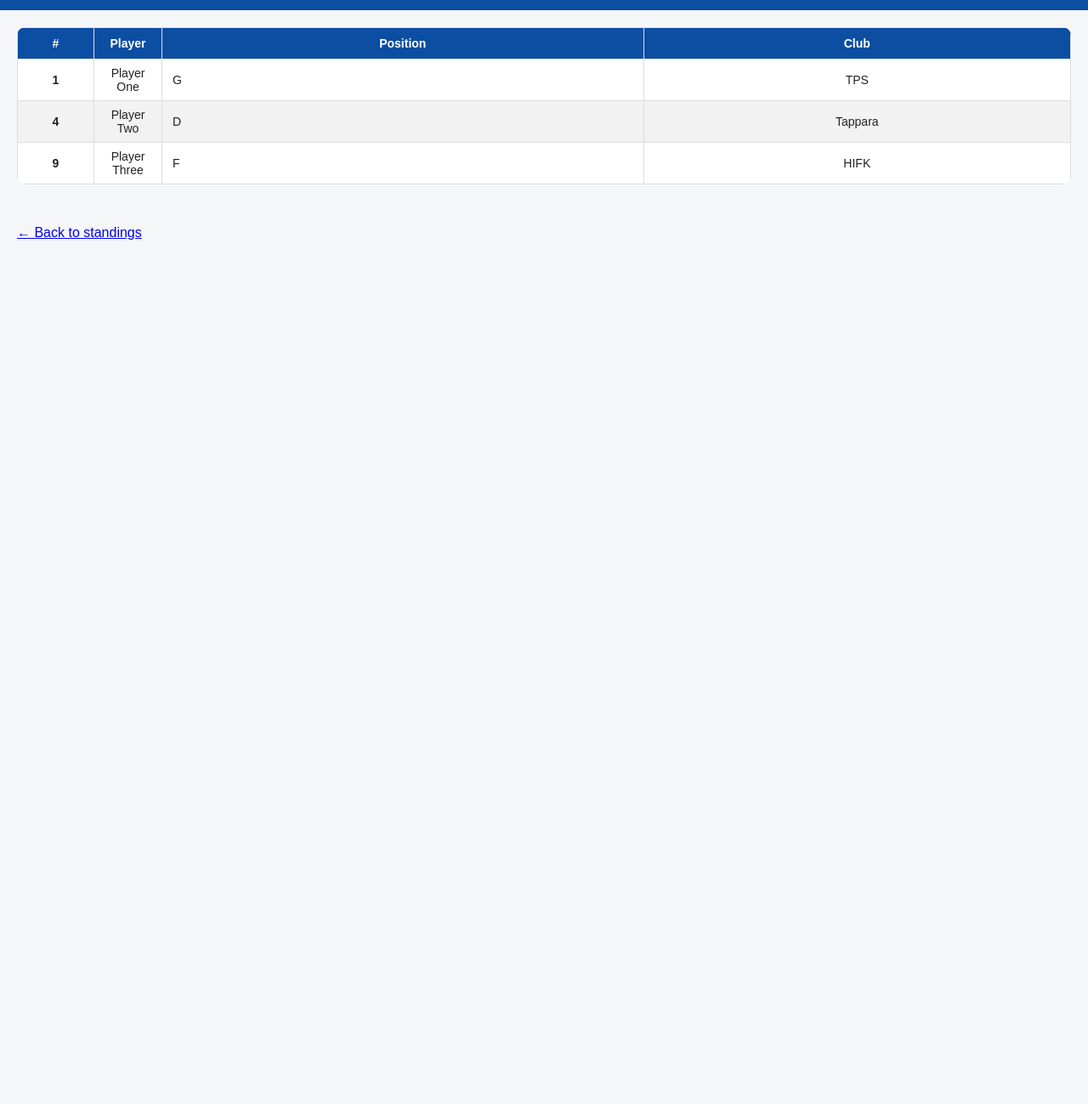
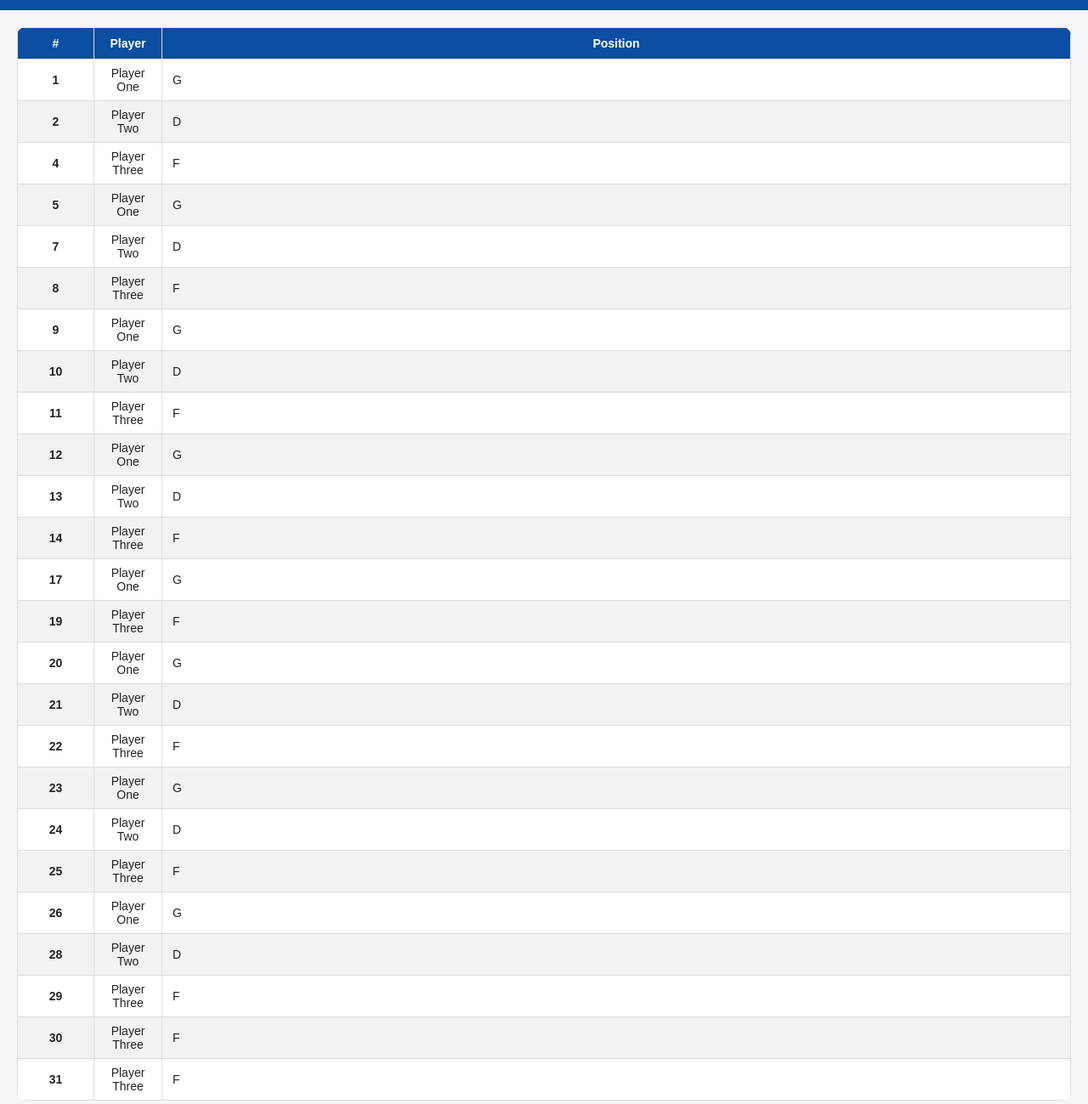
Before and after one commit to WatsonTheGreat/WJC-IIHF-Tournaments-test, a plain HTML site: page U20/2026/teams/Canada.html in a window 1280 px wide. Shown: the part 42-1341 px from the top of the page at 85% size. Before the commit the page ends 800 px from the top, so only its background shows below. Drawn offline with Linux system fonts and the light colour scheme.

Commit message:
Update Canada.html

```diff
--- a/U20/2026/teams/Canada.html
+++ b/U20/2026/teams/Canada.html
@@ -18,7 +18,6 @@
                 <th>#</th>
                 <th>Player</th>
                 <th>Position</th>
-                <th>Club</th>
             </tr>
         </thead>
         <tbody>
@@ -26,19 +25,126 @@
               <td>1</td>
               <td>Player One</td>
               <td>G</td>
-              <td>TPS</td>
+            </tr>
+            <tr>
+              <td>2</td>
+              <td>Player Two</td>
+              <td>D</td>
             </tr>
             <tr>
               <td>4</td>
+              <td>Player Three</td>
+              <td>F</td>
+            </tr>
+            <tr>
+              <td>5</td>
+              <td>Player One</td>
+              <td>G</td>
+            </tr>
+            <tr>
+              <td>7</td>
               <td>Player Two</td>
               <td>D</td>
-              <td>Tappara</td>
+            </tr>
+            <tr>
+              <td>8</td>
+              <td>Player Three</td>
+              <td>F</td>
             </tr>
             <tr>
               <td>9</td>
+              <td>Player One</td>
+              <td>G</td>
+            </tr>
+            <tr>
+              <td>10</td>
+              <td>Player Two</td>
+              <td>D</td>
+            </tr>
+            <tr>
+              <td>11</td>
               <td>Player Three</td>
               <td>F</td>
-              <td>HIFK</td>
+            </tr>
+            <tr>
+              <td>12</td>
+              <td>Player One</td>
+              <td>G</td>
+            </tr>
+            <tr>
+              <td>13</td>
+              <td>Player Two</td>
+              <td>D</td>
+            </tr>
+            <tr>
+              <td>14</td>
+              <td>Player Three</td>
+              <td>F</td>
+            </tr>
+            <tr>
+              <td>17</td>
+              <td>Player One</td>
+              <td>G</td>
+            </tr>
+            <tr>
+              <td>19</td>
+              <td>Player Three</td>
+              <td>F</td>
+            </tr>
+            <tr>
+              <td>20</td>
+              <td>Player One</td>
+              <td>G</td>
+            </tr>
+            <tr>
+              <td>21</td>
+              <td>Player Two</td>
+              <td>D</td>
+            </tr>
+            <tr>
+              <td>22</td>
+              <td>Player Three</td>
+              <td>F</td>
+            </tr>
+            <tr>
+              <td>23</td>
+              <td>Player One</td>
+              <td>G</td>
+            </tr>
+            <tr>
+              <td>24</td>
+              <td>Player Two</td>
+              <td>D</td>
+            </tr>
+            <tr>
+              <td>25</td>
+              <td>Player Three</td>
+              <td>F</td>
+            </tr>
+            <tr>
+              <td>26</td>
+              <td>Player One</td>
+              <td>G</td>
+            </tr>
+            <tr>
+              <td>28</td>
+              <td>Player Two</td>
+              <td>D</td>
+            </tr>
+            <tr>
+              <td>29</td>
+              <td>Player Three</td>
+              <td>F</td>
+            </tr>
+            <tr>
+              <td>30</td>
+              <td>Player Three</td>
+              <td>F</td>
+            </tr>
+            <tr>
+              <td>31</td>
+              <td>Player Three</td>
+              <td>F</td>
             </tr>
         </tbody>
     </table>
```
